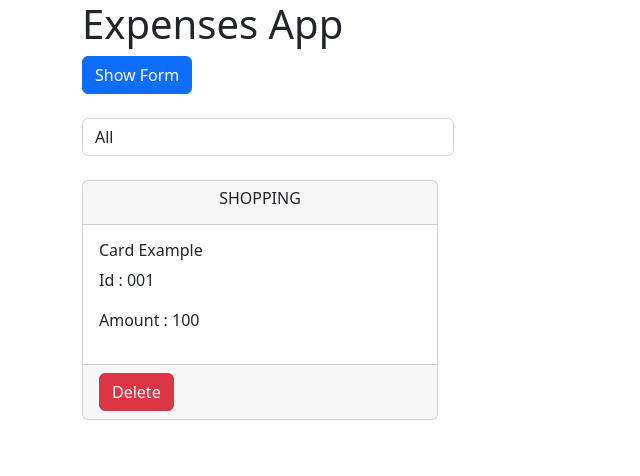
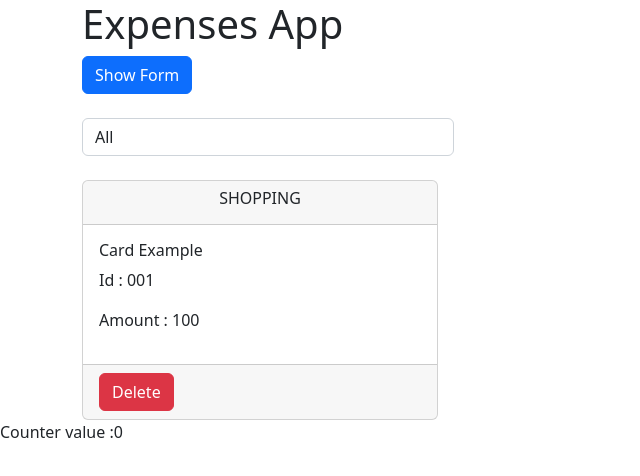
Before and after one commit to sujay004/react-workout-syne, a React (Create React App) app: page / in a window 1280 px wide. Shown: the top 476 px of the page, without its empty margins (0-640 px from the left). Built offline with nearby package versions, Linux system fonts and the light colour scheme.

Commit message:
Counter react reduc setup and simple app push

```diff
--- a/package.json
+++ b/package.json
@@ -9,7 +9,10 @@
     "bootstrap": "^5.2.3",
     "react": "^18.2.0",
     "react-dom": "^18.2.0",
+    "react-redux": "^8.0.5",
+    "react-router-dom": "^6.8.1",
     "react-scripts": "5.0.1",
+    "redux": "^4.2.1",
     "uuid": "^9.0.0",
     "web-vitals": "^2.1.4"
   },
--- a/src/App.js
+++ b/src/App.js
@@ -2,6 +2,7 @@ import logo from './logo.svg';
 import './App.css';
 import React from 'react';
 import Expenses from './Components/Expenses/Expenses';
+import Counter from './Components/Counter/Counter';
 
 function App() {
   let user ={firstName:'sujay'};
@@ -9,6 +10,7 @@ function App() {
   return (
     <React.Fragment>
       <Expenses></Expenses>
+      <Counter></Counter>
     </React.Fragment>
  //This is jsx syntax
 
--- /dev/null
+++ b/src/Components/Counter/Counter.jsx
@@ -0,0 +1,13 @@
+import React from 'react';
+import { useSelector } from 'react-redux';
+
+const Counter = () => {
+    const counter = useSelector(state=>state.count)
+    return (
+        <div>
+            Counter value :{counter}
+        </div>
+    );
+}
+
+export default Counter;
--- /dev/null
+++ b/src/Store/Reducers/root-reducer.js
@@ -0,0 +1,8 @@
+
+const initialState = {
+    count:0
+}
+
+export default function rootReducer(state=initialState,action){
+    return state;
+}
--- /dev/null
+++ b/src/Store/index.js
@@ -0,0 +1,5 @@
+ import {createStore} from 'redux'
+import rootReducer from './Reducers/root-reducer';
+
+ const store = createStore(rootReducer);
+ export default store;
--- a/src/index.js
+++ b/src/index.js
@@ -4,11 +4,15 @@ import './index.css';
 import App from './App';
 import reportWebVitals from './reportWebVitals';
 import "bootstrap/dist/css/bootstrap.min.css"
+import { Provider } from 'react-redux';
+import store from './Store';
 
 const root = ReactDOM.createRoot(document.getElementById('root'));
 root.render(
   <React.StrictMode>
+    <Provider store={store}>
     <App />
+    </Provider>
   </React.StrictMode>
 );
 
```
Also changed, not shown: src/Components/ClassBased/ClassBased.jsx (added, +16 -0 lines), 1 other file (tests, documents, lock files or other folders).
